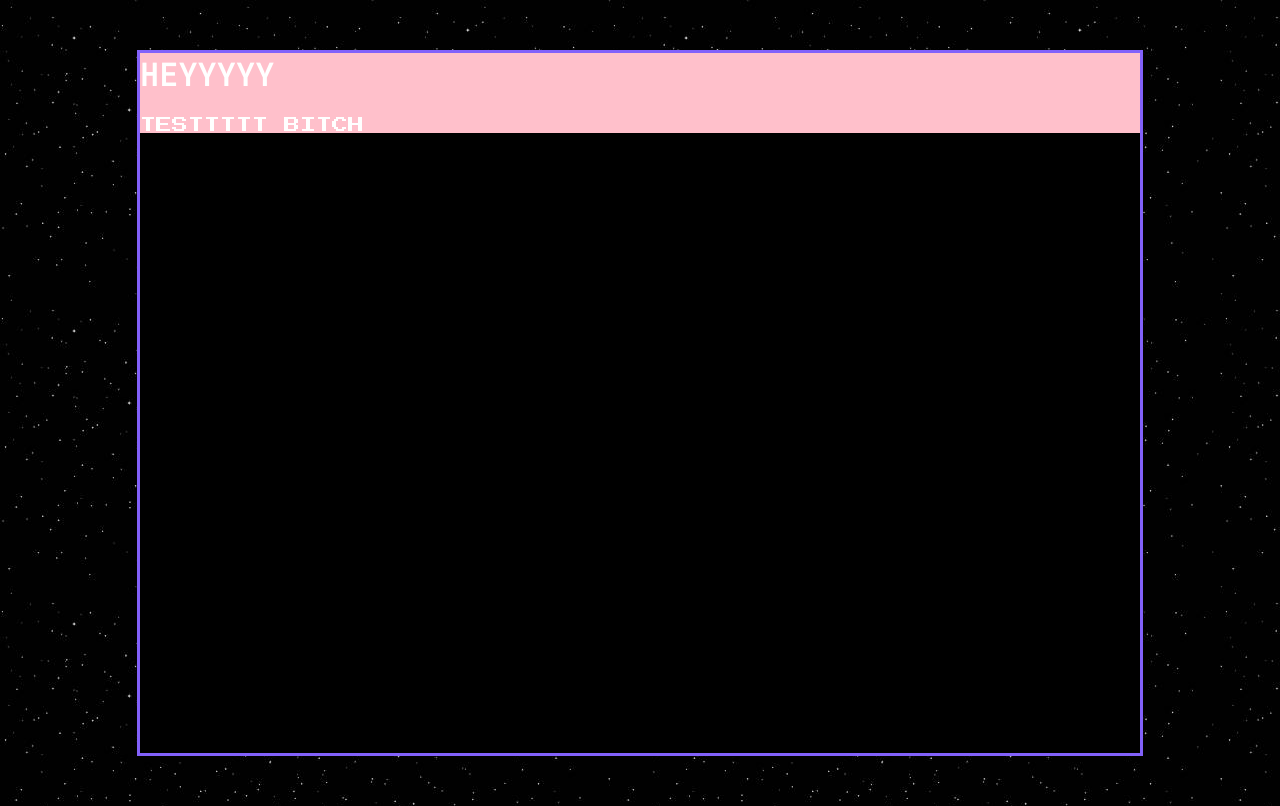
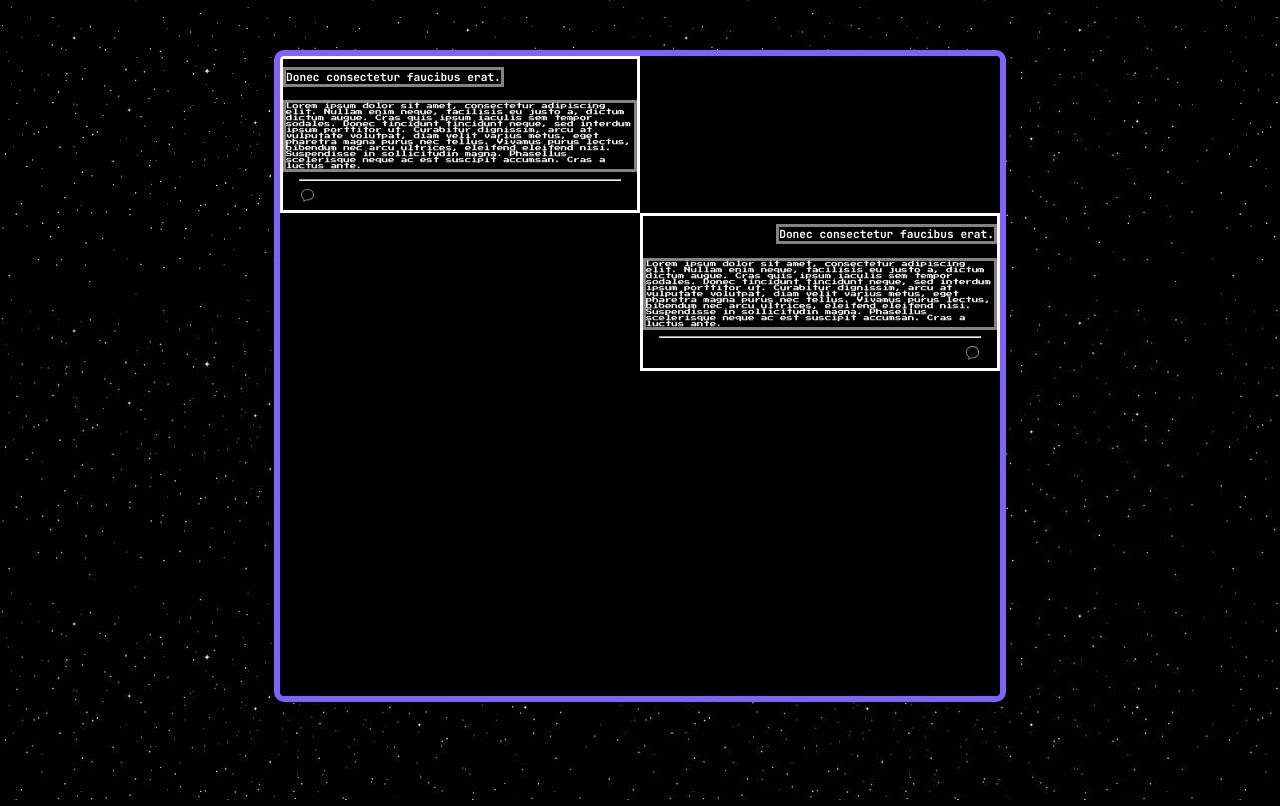
Before and after one commit to Mads25O/neo_blog, a Flask app: page / in a window 1280 px wide. Run offline with Flask 3, Linux system fonts and the light colour scheme.

Commit message:
Last commit before i change everything lmao

```diff
--- a/website/static/stylesheet.css
+++ b/website/static/stylesheet.css
@@ -1,38 +1,72 @@
-.page-container {
-    display: flex;
-    justify-content: center;
-    align-items: center;
-    width:10%;
-    border: 1px solid black;
-}
-
 body {
     background-image: url(stars.jpg);
     margin: 0;
     padding: 0;
 }
 
-h1 {
-    font-family: 'JetBrains Mono', monospace;
-    color: white;
-}
-
-p {
-    font-family: 'Press Start 2P', system-ui;
-    color: white;
-}
-
-.outer {
-    width: 1000px;
-    height: 700px;
+.page-container {
+    width: 90vh;
+    height: 80vh;
     margin: 50px auto;
     /* background-image: url(https://tubbywubbyponywaifu.neocities.org/homebg.gif); */
     background-color: black;
     border-color: #8261fa;
     border-style: Solid;
-    /* border-radius: 10px;
-    border-width: 6px; */
+    border-radius: 10px;
+    border-width: 6px;
     overflow: hidden;
+}
+
+.post {
+    border-color: #ffffff;
+    border-style: Solid;
+    border-width: 3px;
+    display: flex;
+    flex-direction: column;
+}
+
+.post h1 {
+    border-color: #838383;
+    border-style: Solid;
+    border-width: 3px;
+    font-family: 'JetBrains Mono', monospace;
+    color: white;
+    font-size: 1.4vh;
+}
+
+.post p {
+    border-color: #838383;
+    border-style: Solid;
+    border-width: 3px;
+    font-family: 'Press Start 2P', system-ui;
+    color: white;
+    font-size: 0.8vh;
+}
+
+.post img {
+    max-width: 1.7vh;
+    max-height: 1.7vh;
+    color: #8261fa;
+    margin-left: 2.2vh;
+    margin-right: 2.2vh;
+    margin-bottom: 1vh;
+}
+
+.post hr {
+    margin-top: 0;
+    margin-bottom: 1vh;
+    color: rgb(88, 88, 88);
+    width: 40vh;
+}
+
+.left {
+    align-items: flex-start;
+    margin-right: 50%;
+}
+
+.right {
+    align-items: flex-end;
+    margin-left: 50%;
 }
 
 .top-bar {
--- a/website/templates/index.html
+++ b/website/templates/index.html
@@ -1,10 +1,21 @@
 {% extends 'base.html' %}
 {% block title %}Home{% endblock %}
 {% block content %}
-<div class="outer">
+<div class="page-container">
     <div class="top-bar">
-        <h1>HEYYYYY</h1>
-        <p>TESTTTTT BITCH</p>
+
+    </div>
+    <div class="post left">
+        <h1>Donec consectetur faucibus erat.</h1>
+        <p>Lorem ipsum dolor sit amet, consectetur adipiscing elit. Nullam enim neque, facilisis eu justo a, dictum dictum augue. Cras quis ipsum iaculis sem tempor sodales. Donec tincidunt tincidunt neque, sed interdum ipsum porttitor ut. Curabitur dignissim, arcu at vulputate volutpat, diam velit varius metus, eget pharetra magna purus nec tellus. Vivamus purus lectus, bibendum nec arcu ultrices, eleifend eleifend nisi. Suspendisse in sollicitudin magna. Phasellus scelerisque neque ac est suscipit accumsan. Cras a luctus ante. </p>
+        <hr>
+        <img src="{{ url_for('static', filename='comment.svg') }}" alt="Comment">
+    </div>
+    <div class="post right">
+        <h1>Donec consectetur faucibus erat.</h1>
+        <p>Lorem ipsum dolor sit amet, consectetur adipiscing elit. Nullam enim neque, facilisis eu justo a, dictum dictum augue. Cras quis ipsum iaculis sem tempor sodales. Donec tincidunt tincidunt neque, sed interdum ipsum porttitor ut. Curabitur dignissim, arcu at vulputate volutpat, diam velit varius metus, eget pharetra magna purus nec tellus. Vivamus purus lectus, bibendum nec arcu ultrices, eleifend eleifend nisi. Suspendisse in sollicitudin magna. Phasellus scelerisque neque ac est suscipit accumsan. Cras a luctus ante. </p>
+        <hr>
+        <img src="{{ url_for('static', filename='comment.svg') }}" alt="Comment">
     </div>
 </div>
 {% endblock %}
```
Also changed, not shown: website/static/comment.svg (added).
